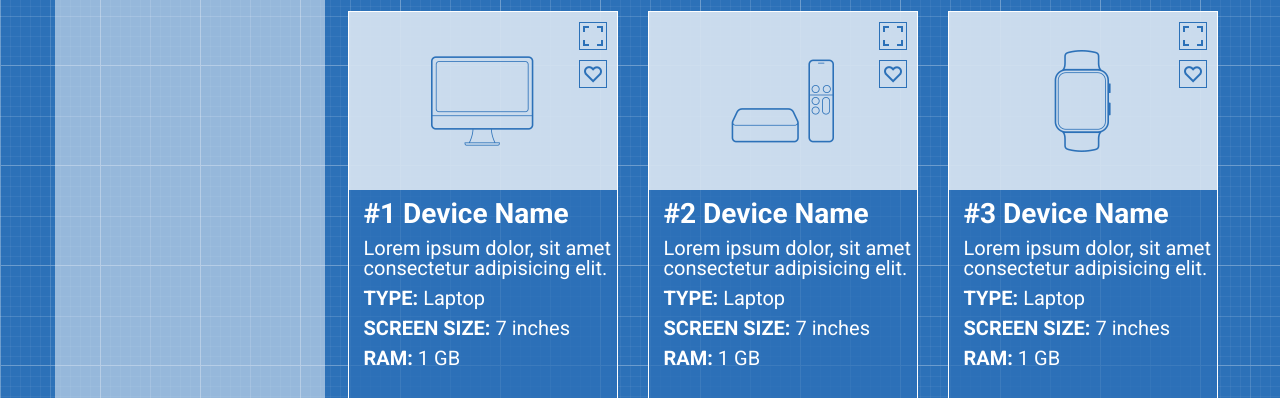
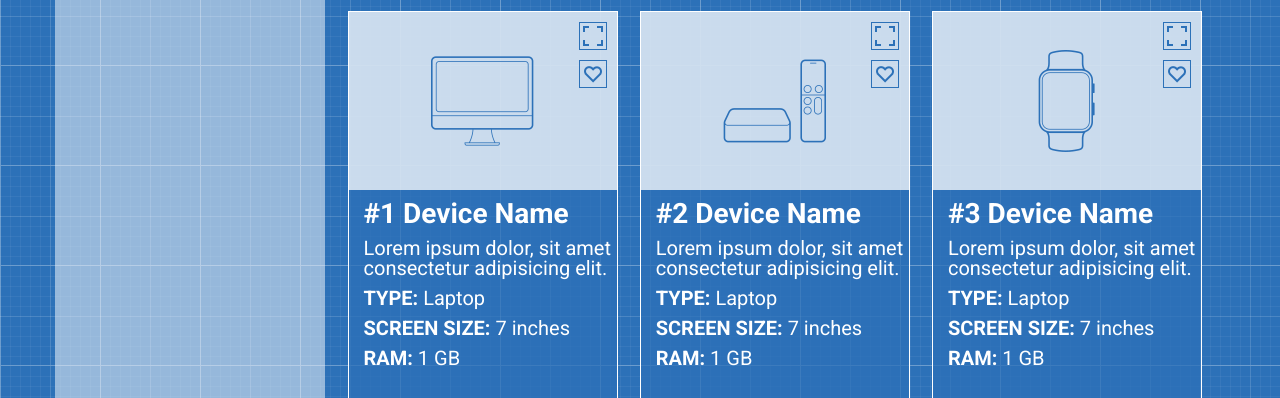
Before and after one commit to VeronaNebesna/VeronaNebesna.github.io, a plain HTML site: page index.html in a window 1280 px wide. Shown: the part 235-633 px from the top of the page. Drawn offline with Linux system fonts and the light colour scheme.

Commit message:
fixed width for col-md-4

```diff
--- a/style.css
+++ b/style.css
@@ -178,7 +178,7 @@ li:hover > .sub-menu{
     width:66.6%;
 }
 .col-md-4{
-    width:33,3%;
+    width:33.3%;
 }
 
 .name a{
@@ -209,7 +209,6 @@ li:hover > .sub-menu{
 }
 .two{
     margin-right:30px;
-    margin-left:30px;
 }
 .product_img{
     width: 100%;
```
